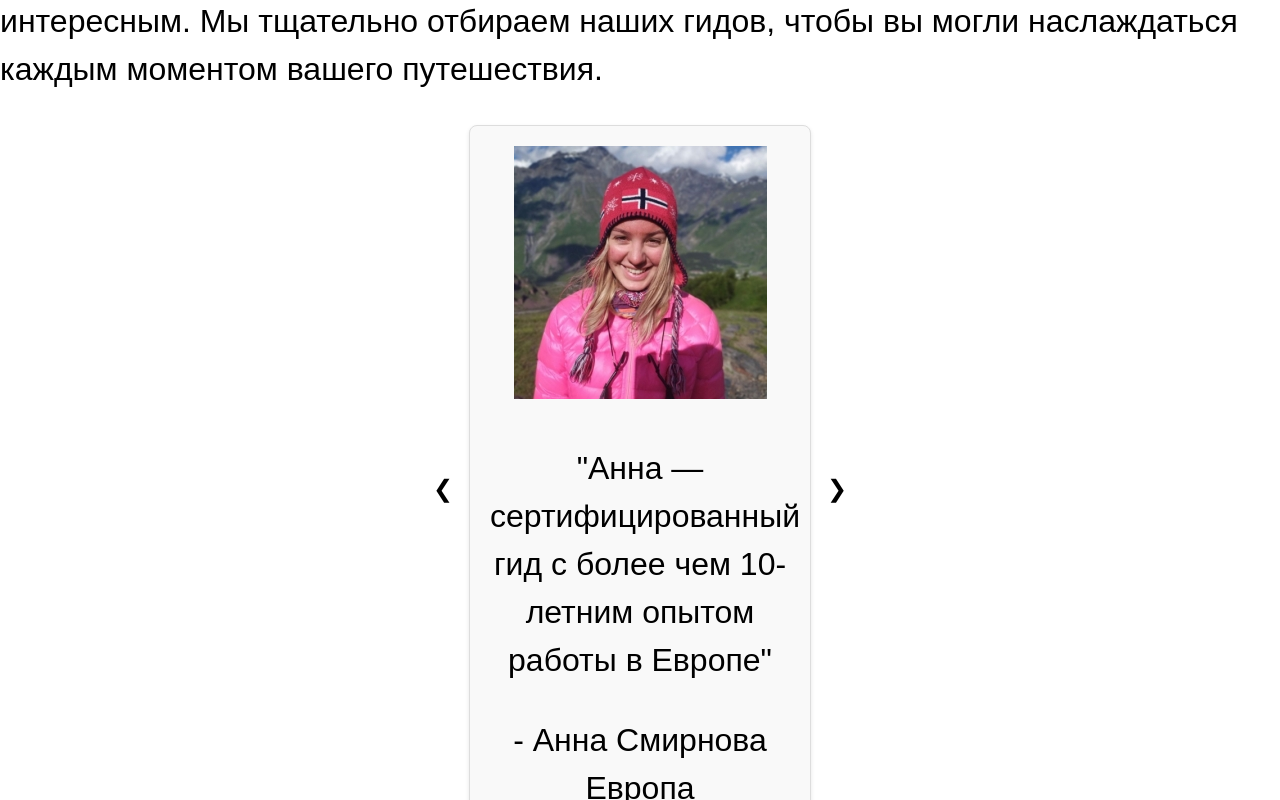
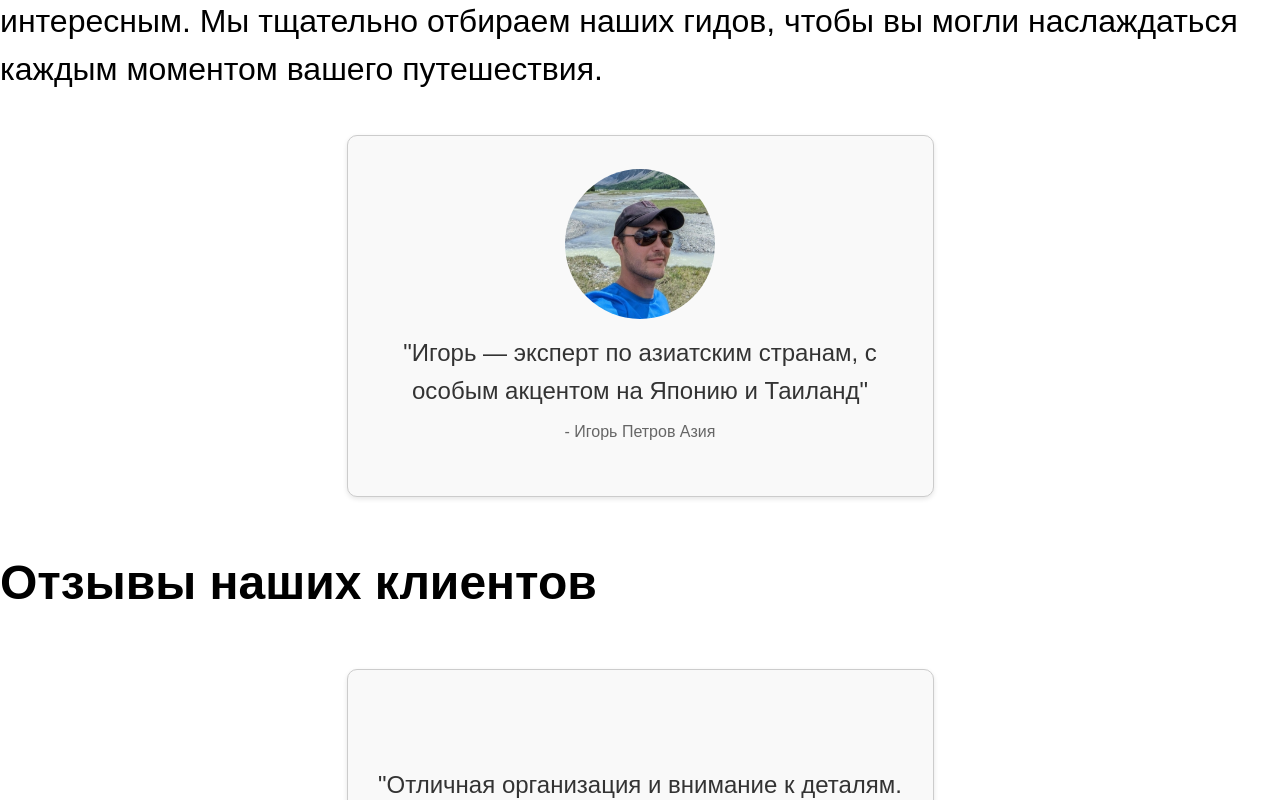
Before and after one commit to darttusin/travel-site, a React (Vite) app: page /about in a window 1280 px wide. Shown: the part 820-1620 px from the top of the page. Built offline with nearby package versions, Linux system fonts and the light colour scheme; a web font is replaced by a local one.

Commit message:
make reviews automatic

```diff
--- a/src/pages/About.css
+++ b/src/pages/About.css
@@ -5,49 +5,73 @@
 }
 
 .review-slider {
-
   display: flex;
-
   align-items: center;
-
   justify-content: center;
-
   margin: 20px 0;
 
 }
 
-
 .review-card {
-
-  padding: 20px;
-
-  background: #f9f9f9;
-
-  border: 1px solid #ddd;
-
-  color: black;
-
-  border-radius: 8px;
-
-  box-shadow: 0 2px 4px rgba(0, 0, 0, 0.1);
-
+  border: 1px solid #ccc;
+  border-radius: 10px;
+  padding: 30px;
+  margin: 10px;
+  width: 525px;
+  height: 300px;
+  display: flex;
+  flex-direction: column;
+  align-items: center;
+  justify-content: center;
   text-align: center;
-
-  width: 300px;
-
+  background-color: #f9f9f9;
+  box-shadow: 0 2px 5px rgba(0, 0, 0, 0.1);
+  transition: opacity 0.5s ease, transform 0.5s ease;
 }
 
+.review-card.hidden {
+  opacity: 0;
+  transform: translateY(-20px);
+}
+
+.review-card.visible {
+  opacity: 1;
+  transform: translateY(0);
+}
+
+.review-card img {
+  border-radius: 50%;
+  width: 150px;
+  height: 150px;
+  object-fit: cover;
+  margin-bottom: 15px;
+}
+
+.review-card p {
+  font-size: 24px;
+  line-height: 1.6;
+  color: #333;
+  margin: 0;
+}
+
+.review-card footer {
+  font-size: 16px;
+  color: #666;
+  margin-top: 10px;
+}
+
+.review-slider {
+  overflow: hidden;
+}
+
+.review-slider .review-card {
+  transition: opacity 0.5s ease;
+}
 
 .nav-button {
-
   background: none;
-
   border: none;
-
   font-size: 24px;
-
   cursor: pointer;
-
   margin: 0 10px;
-
 }
--- a/src/pages/About.tsx
+++ b/src/pages/About.tsx
@@ -1,25 +1,37 @@
 import './About.css';
-import { useState } from 'react';
+import { useState, useEffect } from 'react';
 
 function About() {
   const [currentIndex, setCurrentIndex] = useState(0);
   const [currentIndexGid, setCurrentIndexGid] = useState(0);
+  const [visible, setVisible] = useState(true);
 
   const nextReview = () => {
-    setCurrentIndex((prevIndex) => (prevIndex + 1) % reviews.length);
-  };
+    setVisible(false);
+    setTimeout(() => {
+      setCurrentIndex((prevIndex) => (prevIndex + 1) % reviews.length);
+      setVisible(true);
+    }, 500);
 
-  const prevReview = () => {
-    setCurrentIndex((prevIndex) => (prevIndex - 1 + reviews.length) % reviews.length);
   };
 
   const nextReviewGid = () => {
-    setCurrentIndexGid((prevIndex) => (prevIndex + 1) % gids.length);
+    setVisible(false);
+    setTimeout(() => {
+      setCurrentIndexGid((prevIndex) => (prevIndex + 1) % gids.length);
+      setVisible(true);
+    }, 500);
+
   };
 
-  const prevReviewGid = () => {
-    setCurrentIndexGid((prevIndex) => (prevIndex - 1 + gids.length) % gids.length);
-  };
+  // const prevReview = () => {
+  //   setCurrentIndex((prevIndex) => (prevIndex - 1 + reviews.length) % reviews.length);
+  // };
+
+  // const prevReviewGid = () => {
+  //   setCurrentIndexGid((prevIndex) => (prevIndex - 1 + gids.length) % gids.length);
+  // };
+
   const reviews = [
     {
       text: "Путешествие с 'Мир Путешествий' было просто великолепным! Наш гид был очень знающим и отзывчивым. Мы увидели места, о которых даже не догадывались!",
@@ -50,6 +62,20 @@ function About() {
     {img_path: "/src/assets/gids/dmitri.jpg", text: "Дмитрий — гид по России, специализирующийся на экскурсиях по историческим городам", direction: "Россия", gid: "Дмитрий Иванов"},
   ]
 
+  useEffect(() => {
+    const interval = setInterval(() => {
+      nextReviewGid();
+    }, 4000);
+    return () => clearInterval(interval);
+  }, []);
+
+  useEffect(() => {
+    const interval = setInterval(() => {
+      nextReview();
+    }, 4000);
+    return () => clearInterval(interval);
+  }, []);
+
   return (
     <div className="main-content-about">
       <h1>О нас</h1>
@@ -66,24 +92,24 @@ function About() {
         </p>
 
         <div className="review-slider">
-          <button className="nav-button" onClick={prevReviewGid}>❮</button>
-          <div className="review-card">
+          {/* <button className="nav-button" onClick={prevReviewGid}>❮</button> */}
+          <div className={`review-card ${visible ? 'visible' : 'hidden'}`}>
             <img src={gids[currentIndexGid].img_path}/>
             <p>"{gids[currentIndexGid].text}"</p>
             <footer>- {gids[currentIndexGid].gid} {gids[currentIndexGid].direction}</footer>
           </div>
-          <button className="nav-button" onClick={nextReviewGid}>❯</button>
+          {/* <button className="nav-button" onClick={nextReviewGid}>❯</button> */}
         </div>
 
       <h2>Отзывы наших клиентов</h2>
 
       <div className="review-slider">
-        <button className="nav-button" onClick={prevReview}>❮</button>
-        <div className="review-card">
+        {/* <button className="nav-button" onClick={prevReview}>❮</button> */}
+        <div className={`review-card ${visible ? 'visible' : 'hidden'}`}>
           <p>"{reviews[currentIndex].text}"</p>
           <footer>- {reviews[currentIndex].author}</footer>
         </div>
-        <button className="nav-button" onClick={nextReview}>❯</button>
+        {/* <button className="nav-button" onClick={nextReview}>❯</button> */}
       </div>
 
     </div>
```
